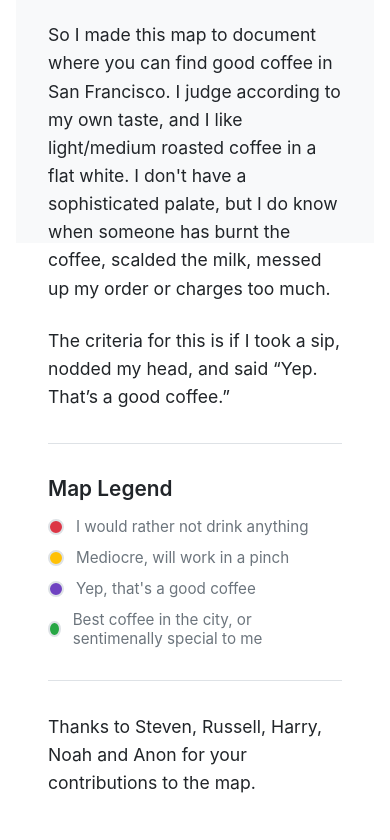
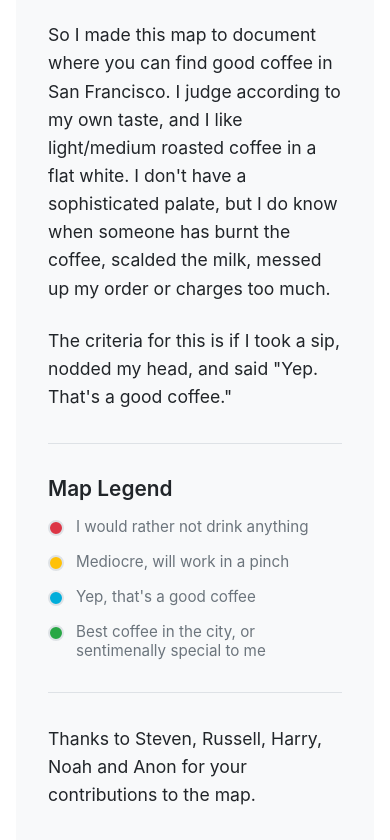
Before and after one commit to jakebloom/sfo.coffee, a plain HTML site: page about.html in a window 390 px wide. Shown: the part 601-1441 px from the top of the page. Before the commit the page ends 1399 px from the top, so only its background shows below. Drawn offline with Linux system fonts and the light colour scheme.

Commit message:
Fix styling for about page

```diff
--- a/about.html
+++ b/about.html
@@ -56,7 +56,6 @@
             background-color: var(--bg-secondary);
             padding: 3rem;
             width: 100%;
-            height: 100%;
             max-width: 800px;
         }
 
@@ -90,7 +89,7 @@
 
         .legend-item {
             display: flex;
-            align-items: center;
+            align-items: flex-start;
             margin-bottom: 0.75rem;
             font-size: 0.95rem;
             color: var(--text-secondary);
@@ -102,6 +101,8 @@
             border-radius: 50%;
             margin-right: 12px;
             border: 2px solid var(--border);
+            flex-shrink: 0;
+            margin-top: 2px;
         }
 
         .contributors {
@@ -133,6 +134,14 @@
             #about-content {
                 padding: 1rem;
             }
+
+            .legend-item {
+                margin-bottom: 1rem;
+            }
+
+            .legend-color {
+                margin-top: 3px;
+            }
         }
     </style>
 </head>
@@ -147,7 +156,7 @@
 
           <p>So I made this map to document where you can find good coffee in San Francisco. I judge according to my own taste, and I like light/medium roasted coffee in a flat white. I don't have a sophisticated palate, but I do know when someone has burnt the coffee, scalded the milk, messed up my order or charges too much.</p>
 
-          <p>The criteria for this is if I took a sip, nodded my head, and said “Yep. That’s a good coffee.”</p>
+          <p>The criteria for this is if I took a sip, nodded my head, and said "Yep. That's a good coffee."</p>
           <div class="legend-section">
             <div class="legend-title">Map Legend</div>
             <div class="legend-item">
@@ -159,7 +168,7 @@
               <span>Mediocre, will work in a pinch</span>
             </div>
             <div class="legend-item">
-                <div class="legend-color" style="background-color: #6f42c1;"></div>
+                <div class="legend-color" style="background-color: rgb(0, 173, 218);"></div>
                 <span>Yep, that's a good coffee</span>
             </div>
             <div class="legend-item">
```
